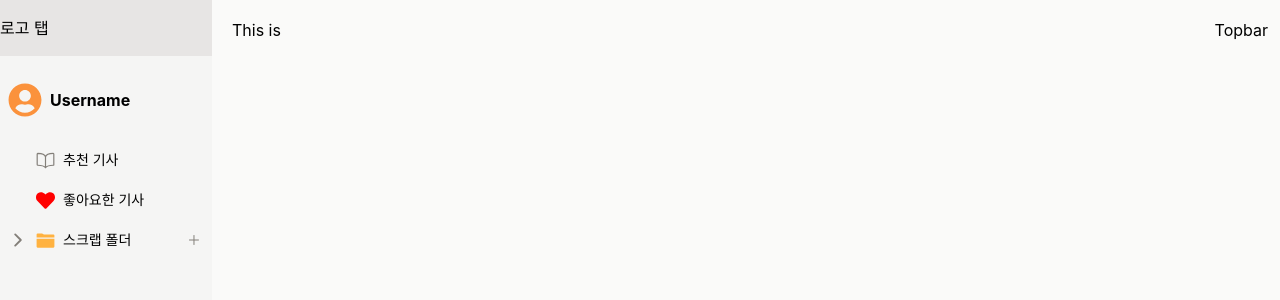
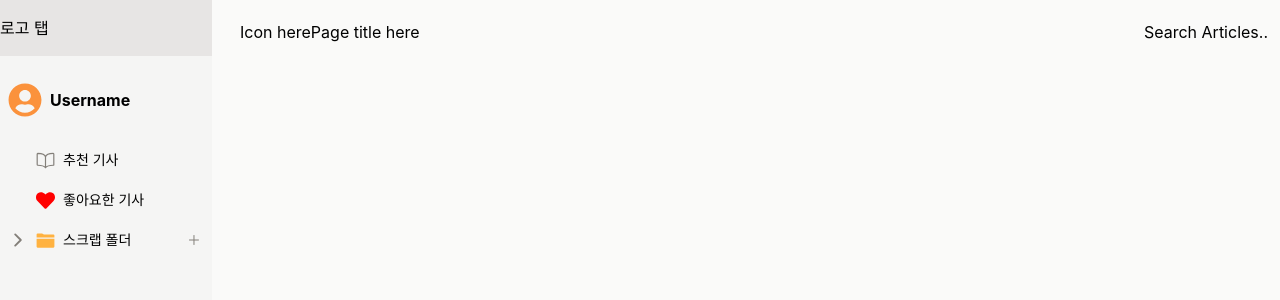
Before and after one commit to dldksco/churros, a React (Create React App) app in the folder frontend/churros/: page /news in a window 1280 px wide. Shown: the top 300 px of the page. Built offline with nearby package versions, Linux system fonts and the light colour scheme.

Commit message:
Feat: Topbar 및 하위 컴포넌트 추가

```diff
--- /dev/null
+++ b/frontend/churros/src/components/topbar/ArticleSearchButton.js
@@ -0,0 +1,9 @@
+const ArticleSearchButton = (props) => {
+  return (
+    <div className="flex flex-row justify-start items-center">
+      <h1>Search Articles..</h1>
+    </div>
+  );
+};
+
+export default ArticleSearchButton;
--- /dev/null
+++ b/frontend/churros/src/components/topbar/PageIndicator.js
@@ -0,0 +1,10 @@
+const PageIndicator = () => {
+  return (
+    <div className="flex flex-row justify-start items-center m-1 p-1">
+      <h1>Icon here</h1>
+      <h1>Page title here</h1>
+    </div>
+  );
+};
+
+export default PageIndicator;
--- a/frontend/churros/src/components/topbar/Topbar.js
+++ b/frontend/churros/src/components/topbar/Topbar.js
@@ -1,6 +1,10 @@
-const Topbar = ({children}) => {
+import PageIndicator from "./PageIndicator"
+import ArticleSearchButton from "./ArticleSearchButton";
+
+const Topbar = () => {
     return <header className="flex flex-row justify-between items-center h-14 m-1 p-2">
-        {children}
+        <PageIndicator/>
+        <ArticleSearchButton/>
     </header>
 }
 
```
